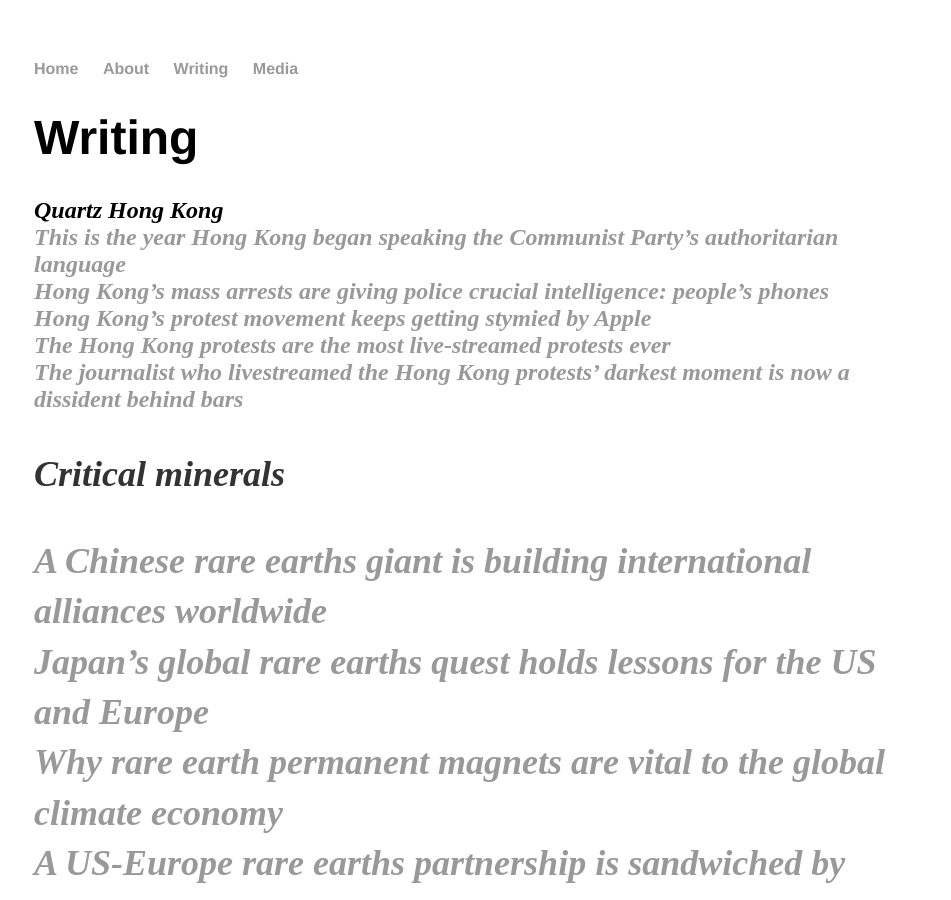
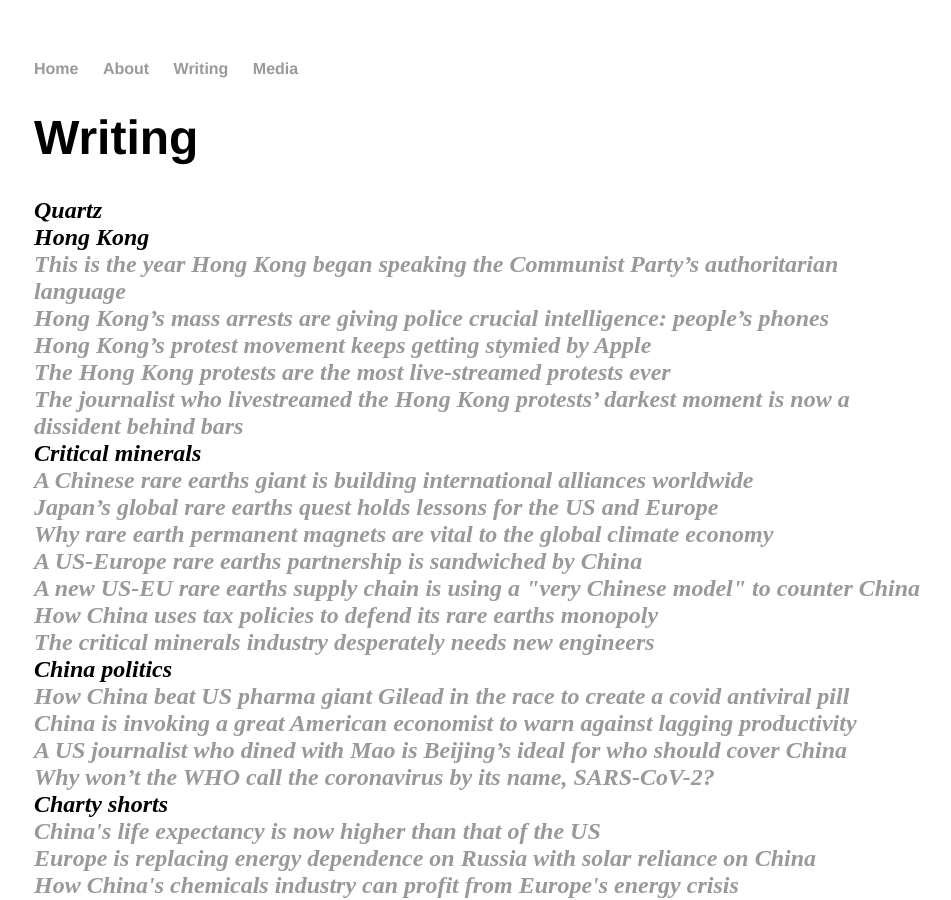
Before and after one commit to marykmhui/marykmhui, a Jekyll site: the page built from writing/index.html, in a window 1280 px wide and 900 px high. Shown: the whole window, without its empty margins (158-1109 px from the left). Built offline with Jekyll 4.4.1, drawn with Linux system fonts in a browser that asks for light colours.

Commit message:
Update index.html

```diff
--- a/writing/index.html
+++ b/writing/index.html
@@ -3,11 +3,11 @@
 title: Writing
 ---
 
-	<div class="writing">
+	<div class="blurb">
 					<h1>Writing</h1>
 					<address>
 
-					<h2>Quartz</strong<h2>
+					<h2>Quartz</strong<h2><br>
 
 					Hong Kong<br>
 					<a href="https://qz.com/1942410/chinas-authoritarian-language-is-taking-over-hong-kong/">This is the year Hong Kong began speaking the Communist Party’s authoritarian language</a><br>
@@ -16,7 +16,7 @@
 					<a href="https://qz.com/1737197/hong-kong-protests-are-most-live-streamed-ever/">The Hong Kong protests are the most live-streamed protests ever</a><br>
 					<a href="https://qz.com/1987247/a-journalist-who-covered-hong-kong-protests-now-faces-life-in-jail/">The journalist who livestreamed the Hong Kong protests’ darkest moment is now a dissident behind bars</a><br>
 
-					<P>Critical minerals<P>
+					Critical minerals<br>
 					<a href="https://qz.com/1971108/chinese-rare-earths-giant-shenghe-is-building-global-alliances/">A Chinese rare earths giant is building international alliances worldwide</a><br>
 					<a href="https://qz.com/1998773/japans-rare-earths-strategy-has-lessons-for-us-europe/">Japan’s global rare earths quest holds lessons for the US and Europe</a><br>
 					<a href="https://qz.com/1999894/why-rare-earth-magnets-are-vital-to-the-global-climate-economy/">Why rare earth permanent magnets are vital to the global climate economy</a><br>
@@ -25,20 +25,20 @@
 					<a href="https://qz.com/2129104/how-china-uses-tax-policies-to-defend-its-rare-earths-monopoly/">How China uses tax policies to defend its rare earths monopoly</a><br>
 					<a href="https://qz.com/the-critical-minerals-industry-desperately-needs-new-en-1849341695">The critical minerals industry desperately needs new engineers</a><br>
 
-					<P>China politics<P>
+					China politics<br>
 					<a href="https://qz.com/2180542/how-china-beat-uss-gilead-to-make-an-oral-covid-antiviral-pill/">How China beat US pharma giant Gilead in the race to create a covid antiviral pill</a><br>
 					<a href="https://qz.com/2083919/china-cites-famous-us-economist-to-warn-against-low-productivity/">China is invoking a great American economist to warn against lagging productivity</a><br>
 					<a href="https://qz.com/1993229/us-reporter-edgar-snow-is-beijings-ideal-foreign-journalist/">A US journalist who dined with Mao is Beijing’s ideal for who should cover China</a><br>
 					<a href="https://qz.com/1820422/coronavirus-why-wont-who-use-the-name-sars-cov-2/">Why won’t the WHO call the coronavirus by its name, SARS-CoV-2?</a><br>
 
-					<P>Charty shorts<P>
+					Charty shorts<br>
 					<a href="https://qz.com/china-life-expectancy-exceeds-us-1849483265">China's life expectancy is now higher than that of the US</a><br>
 					<a href="https://qz.com/europe-russia-energy-dependence-china-solar-1849566759">Europe is replacing energy dependence on Russia with solar reliance on China</a><br>
 					<a href="https://qz.com/how-chinas-chemicals-industry-can-profit-from-europes-e-1849509982">How China's chemicals industry can profit from Europe's energy crisis</a><br>
 					<a href="https://qz.com/2051594/chinas-boycott-of-australian-coal-has-been-good-for-india/">China's boycott of Australia has redirected global flows of coal</a><br>
 
 
-					<h2>New York Times</strong<h2>
+					<h2>New York Times</strong<h2><br>
 					<a href="https://www.nytimes.com/2019/05/25/world/asia/hong-kong-maids-running.html">‘Not Just a Maid’: The Ultra-Running Domestic Workers of Hong Kong</a><br>
 					<a href="https://www.nytimes.com/2018/08/09/world/asia/hong-kong-instagram-photography.html">Public Housing for Some, Instagram Selfie Backdrop for Others</a><br>
 					<a href="https://www.nytimes.com/2018/05/17/world/asia/hong-kong-housing-inequality-golf.html">Could a Colonial-Era Golf Club Solve Hong Kong’s Housing Woes?</a><br>
@@ -47,4 +47,4 @@
 
 
 
-	</div>
+	</div><!-- /.blurb -->
```
